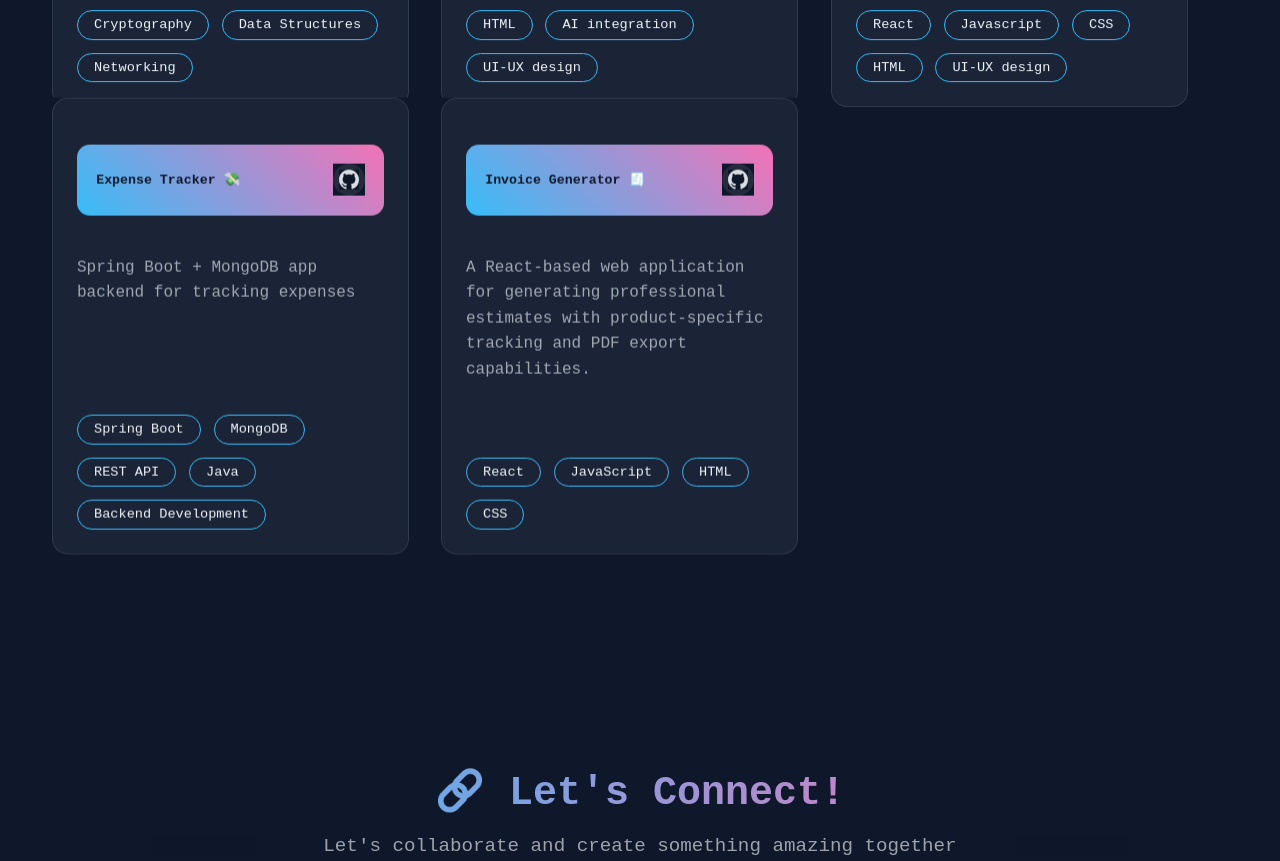
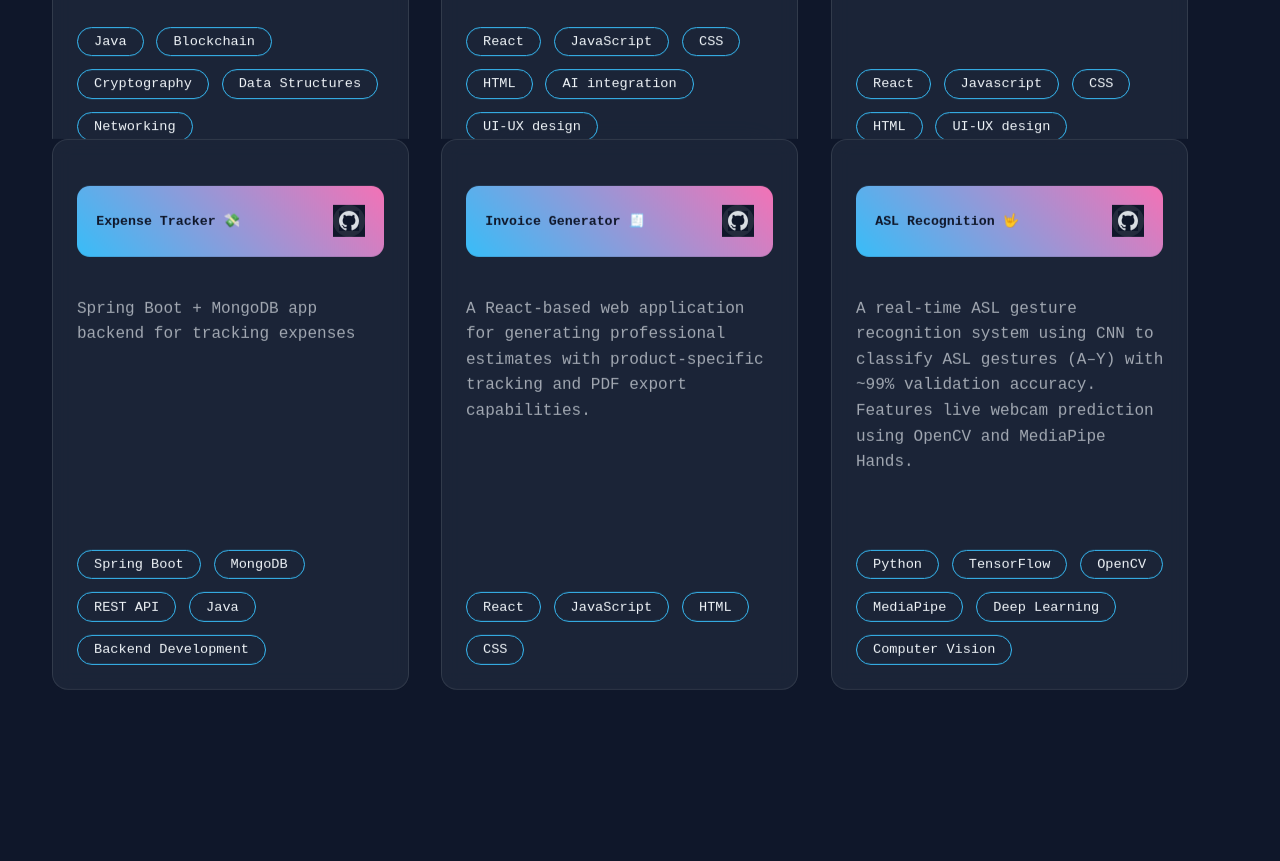
Before and after one commit to Tjindl/portfolio, a React (Vite) app: page / in a window 1280 px wide. Shown: the part 3080-3941 px from the top of the page. Built offline with nearby package versions, Linux system fonts and the light colour scheme.

Commit message:
Add ASL Recognition project to portfolio

```diff
--- a/src/Data.js
+++ b/src/Data.js
@@ -1,5 +1,3 @@
-
-
 const Data = [
     {
         name: "Sports rental app ⚽️",
@@ -49,6 +47,12 @@ const Data = [
         link: "https://github.com/Tjindl/invoice-generator",
         description: "A React-based web application for generating professional estimates with product-specific tracking and PDF export capabilities.",
         tech: "React, JavaScript, HTML, CSS"
+    },
+    {
+        name: "ASL Recognition 🤟",
+        link: "https://github.com/Tjindl/ASL-Recognition",
+        description: "A real-time ASL gesture recognition system using CNN to classify ASL gestures (A–Y) with ~99% validation accuracy. Features live webcam prediction using OpenCV and MediaPipe Hands.",
+        tech: "Python, TensorFlow, OpenCV, MediaPipe, Deep Learning, Computer Vision"
     }
 ];
 
```
